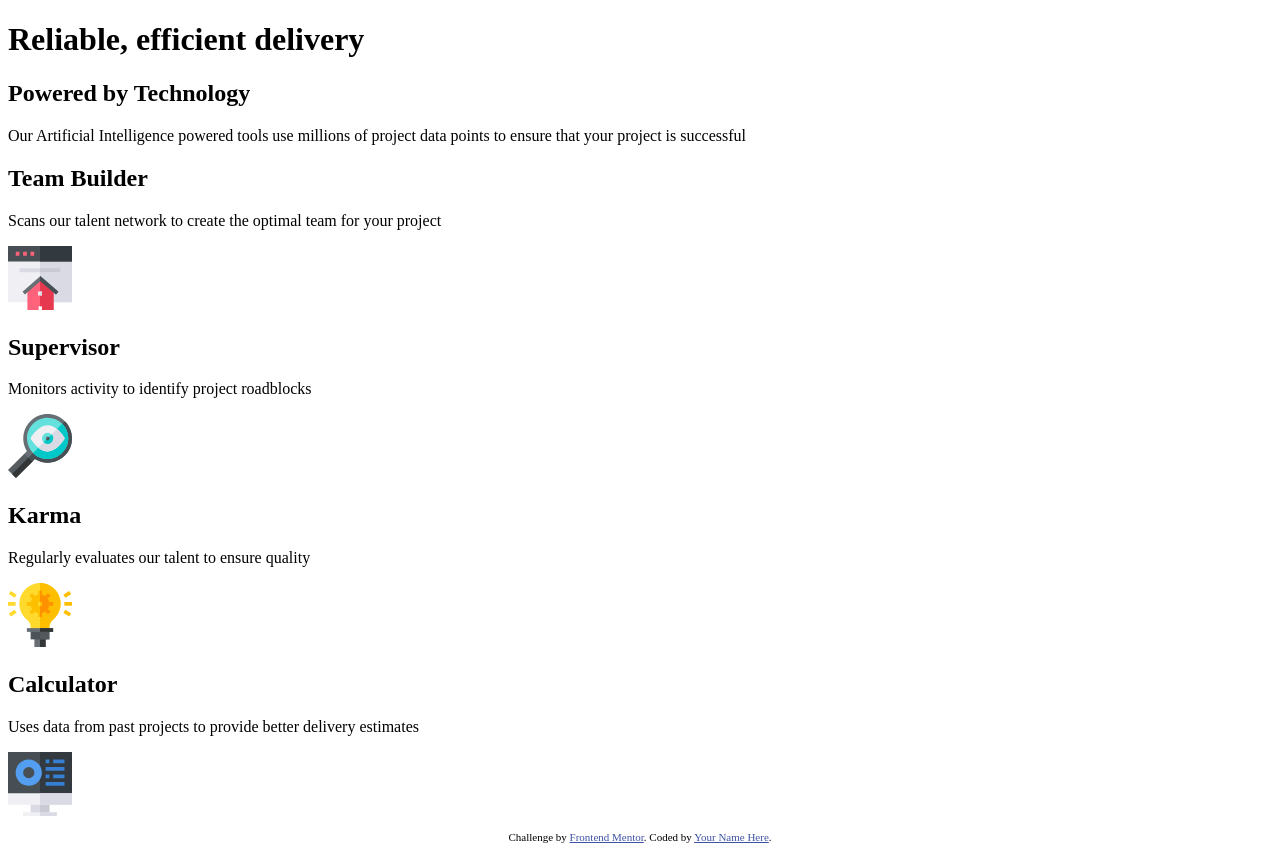
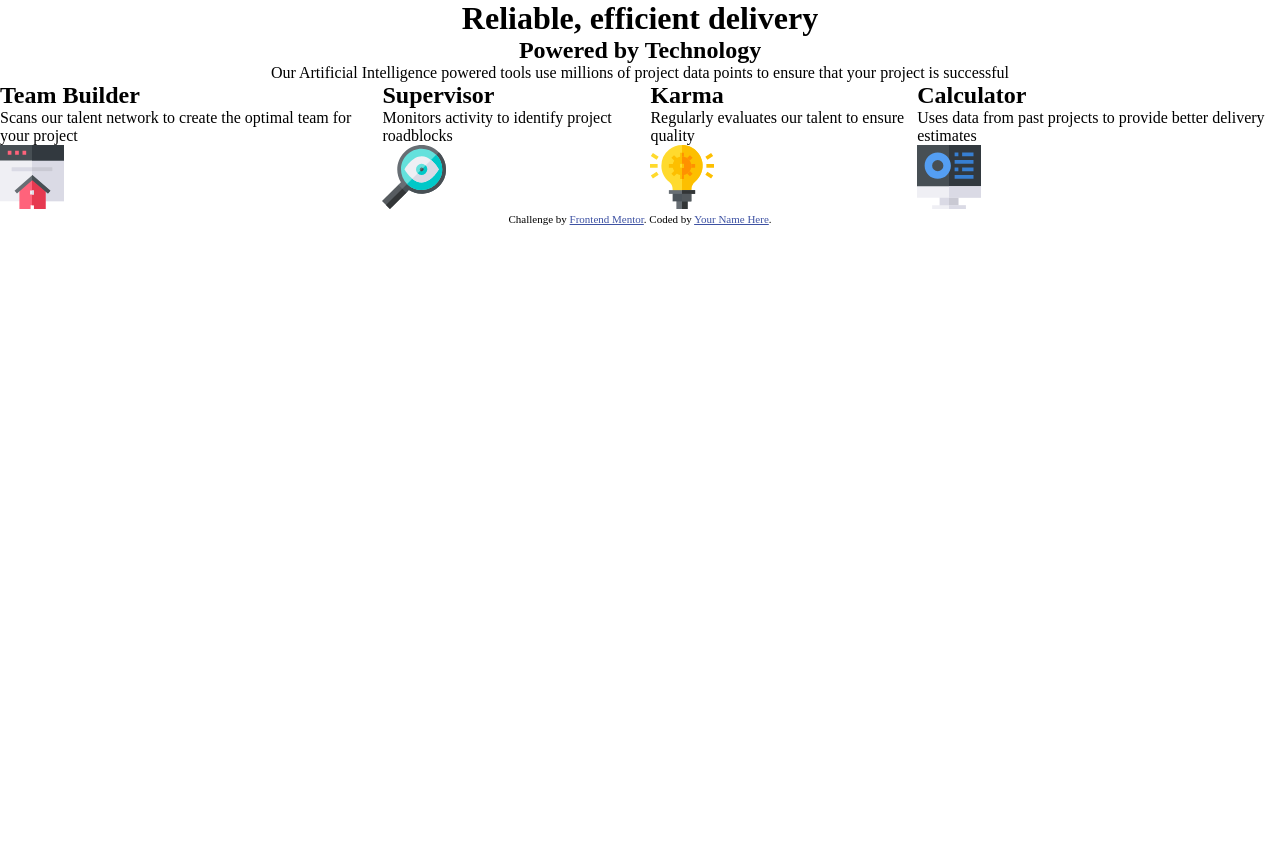
Before and after one commit to shoneriki/four-card-feature-section, a plain HTML site: page index.html in a window 1280 px wide. After the commit the page ends 800 px from the top, so only its background shows below. Drawn offline with Linux system fonts and the light colour scheme.

Commit message:
header start

```diff
--- a/index.html
+++ b/index.html
@@ -20,28 +20,28 @@
     </p>
   </header>
   <section class="container">
-    <div class="red">
+    <div class="card red">
       <h2>Team Builder</h2>
       <p>
         Scans our talent network to create the optimal team for your project
       </p>
       <img src="/images/icon-team-builder.svg" alt="team-builder-house">
     </div>
-    <div class="cyan">
+    <div class="card cyan">
       <h2>Supervisor</h2>
       <p>
         Monitors activity to identify project roadblocks
       </p>
       <img src="/images/icon-supervisor.svg" alt="magnifying-glass">
     </div>
-    <div class="yellow">
+    <div class="card yellow">
       <h2>Karma</h2>
       <p>
         Regularly evaluates our talent to ensure quality
       </p>
       <img src="/images/icon-karma.svg" alt="">
     </div>
-    <div class="blue">
+    <div class="card blue">
       <h2>Calculator</h2>
       <p>
         Uses data from past projects to provide better delivery estimates
--- a/styles.css
+++ b/styles.css
@@ -1,3 +1,39 @@
+* {
+  box-sizing: border-box;
+  margin: 0;
+  padding: 0;
+}
+
+body {
+  min-height: 100vh;
+  width: 100%;
+  /* display: flex;
+  flex-direction: column;
+  justify-content: center;
+  align-items: center; */
+}
+
+header {
+  margin: 0 auto;
+  /* border: 4px solid black; */
+  text-align: center;
+}
+
+.container {
+  display: flex;
+
+}
+
+.card {
+  /* border-radius: 4px;
+  padding: 16px 32px;
+  box-shadow:4px 4px 4px rgba(0, 0, 0, 0.3); */
+}
+
+.red {
+
+}
+
 
 
 .attribution {
```
